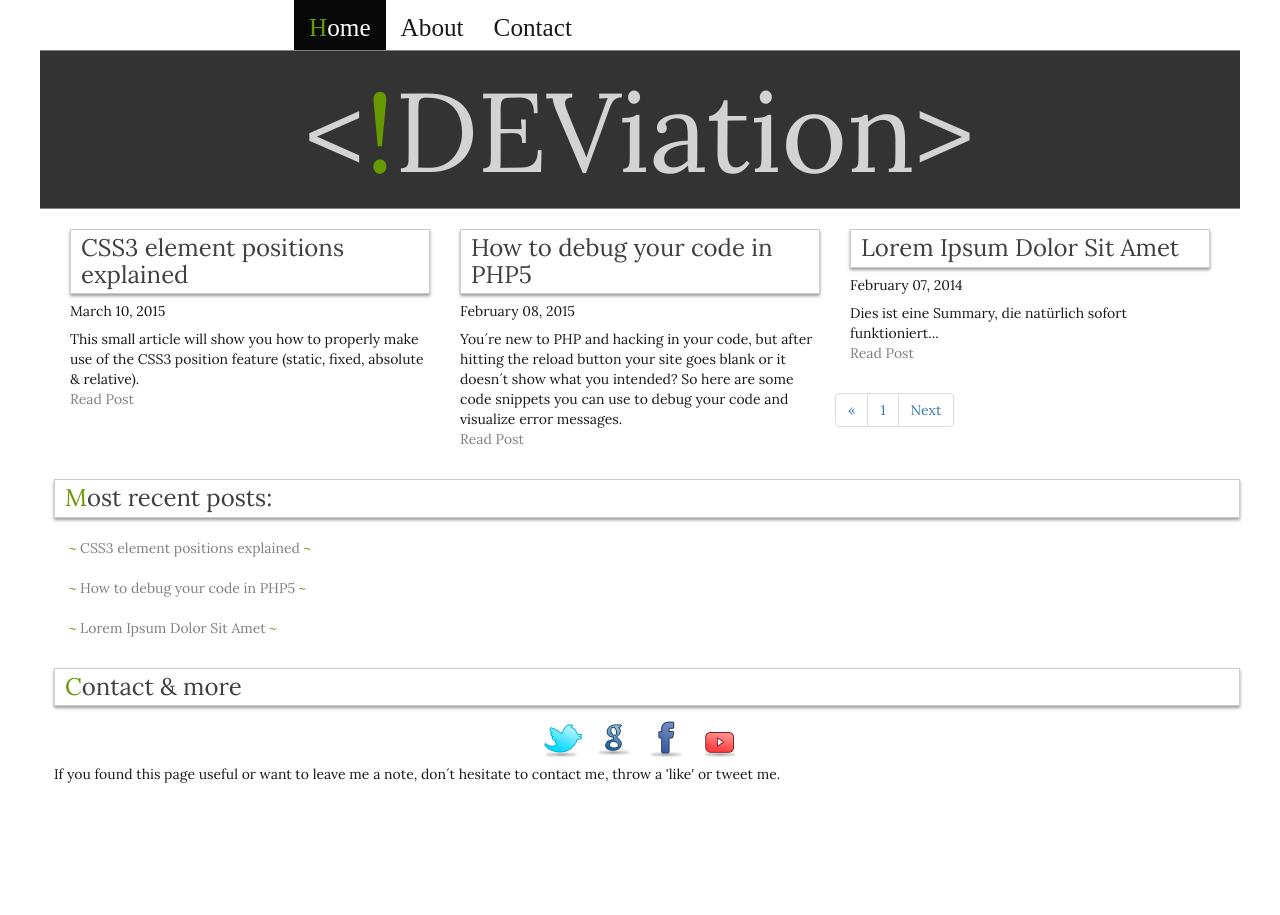
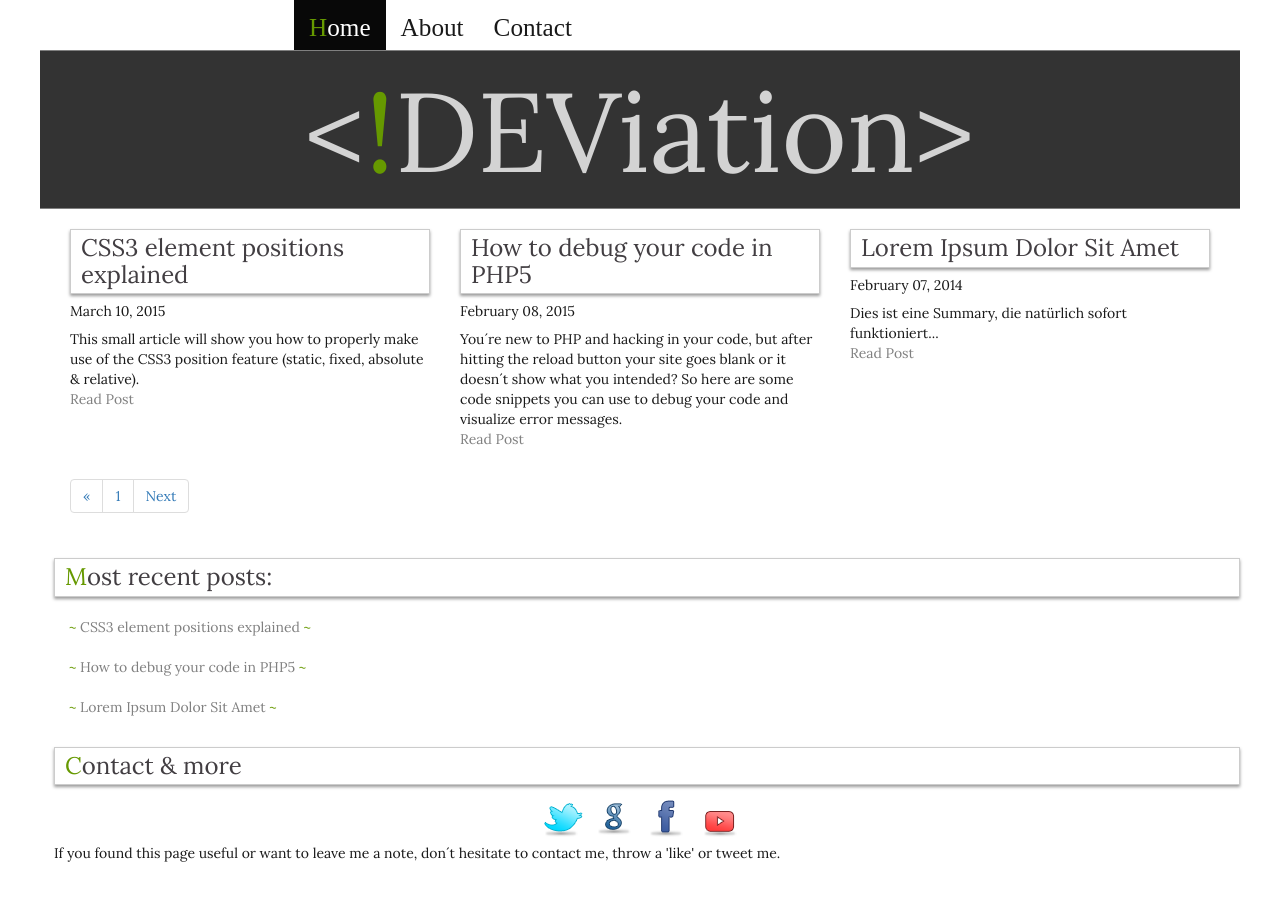
Before and after one commit to CodeDeviation/CodeDeviation, a Jekyll site: the page built from index.html, in a window 1280 px wide. Built offline with Jekyll 4.4.1, drawn with Linux system fonts in a browser that asks for light colours; Markdown is read by kramdown in place of the engine named in the settings; the list of posts is cut into pages by our own code.

Commit message:
pagination

```diff
--- a/index.html
+++ b/index.html
@@ -18,7 +18,7 @@ keywords: [blog, code, programming, help]
 
 {% endfor %}
 <div>
-    <div>
+    <div class="col-md-8">
           <ul class="pagination">
             {% if paginator.previous_page %}
               {% if paginator.previous_page == 1 %}
```
